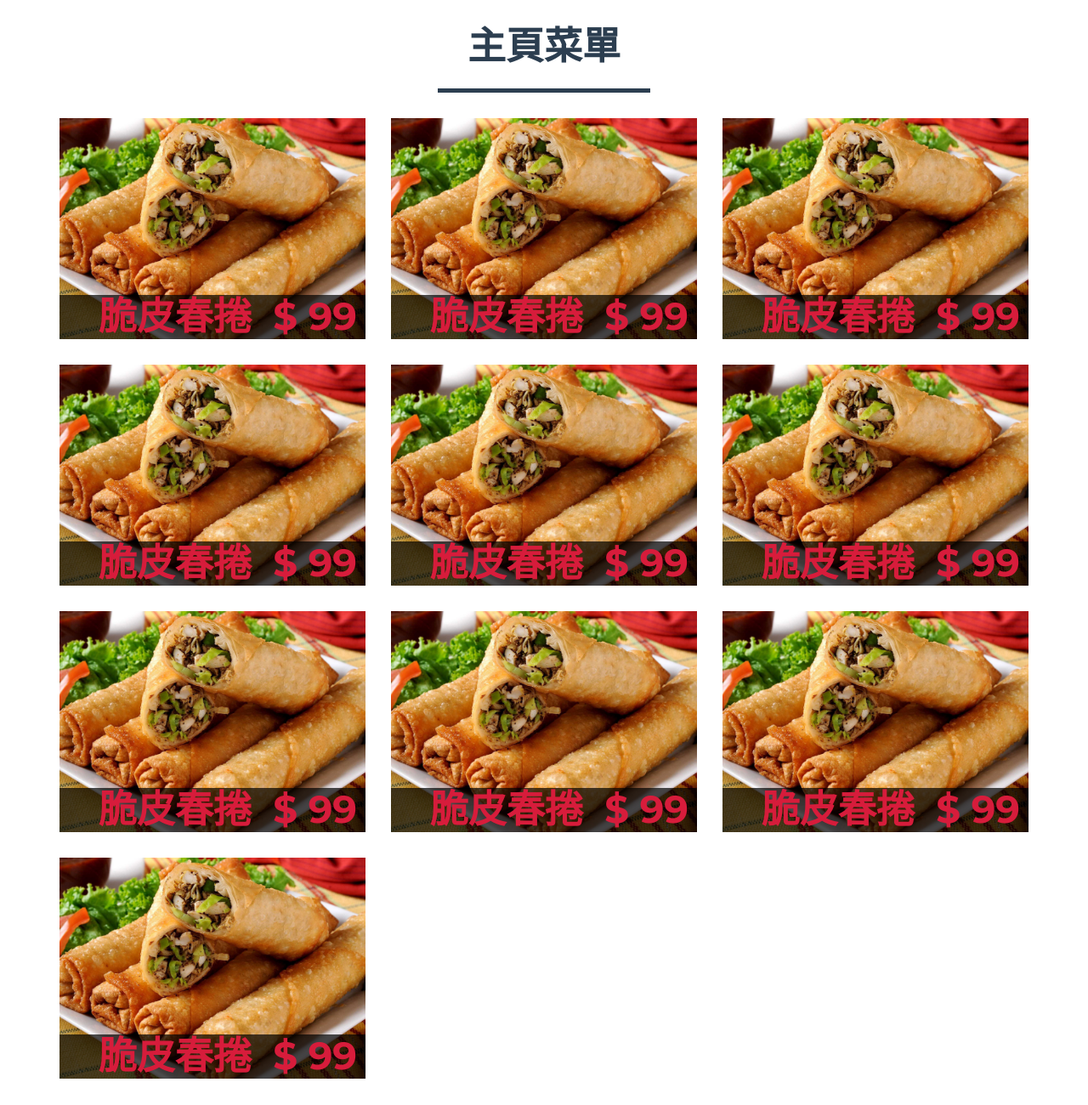
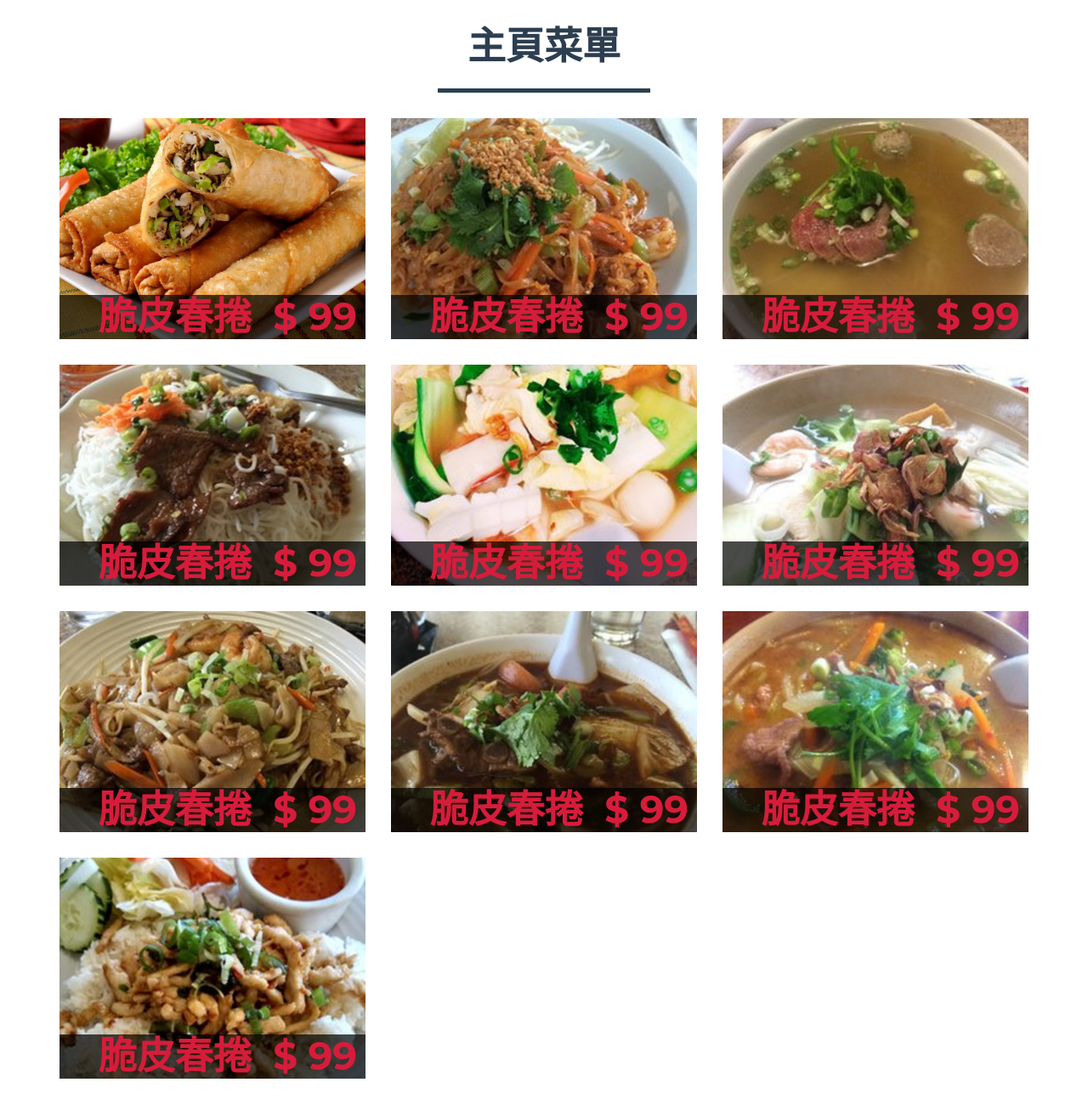
Before and after one commit to ncku-dms/template, a plain HTML site: page index.html in a window 1280 px wide. Shown: the part 820-2120 px from the top of the page at 85% size. Drawn offline with nearby package versions, Linux system fonts and the light colour scheme.

Commit message:
Modify the dishes' photos

```diff
--- a/index.html
+++ b/index.html
@@ -106,7 +106,7 @@
                                 <i class="fa fa-search-plus fa-3x"></i>
                             </div>
                         </div>
-                        <img src="img/portfolio/thai_food.jpg" class="img-responsive" alt="">
+                        <img src="img/food/thai_food.jpg" class="img-responsive" alt="">
                         <div class="dish-price text-right">
                             <h2>脆皮春捲&nbsp;&nbsp;&#36;&nbsp;99</h2>
                         </div>
@@ -119,7 +119,7 @@
                                 <i class="fa fa-search-plus fa-3x"></i>
                             </div>
                         </div>
-                        <img src="img/portfolio/thai_food.jpg" class="img-responsive" alt="">
+                        <img src="img/food/thai_food2.jpg" class="img-responsive" alt="">
                         <div class="dish-price text-right">
                             <h2>脆皮春捲&nbsp;&nbsp;&#36;&nbsp;99</h2>
                         </div>
@@ -132,7 +132,7 @@
                                 <i class="fa fa-search-plus fa-3x"></i>
                             </div>
                         </div>
-                        <img src="img/portfolio/thai_food.jpg" class="img-responsive" alt="">
+                        <img src="img/food/thai_food3.jpg" class="img-responsive" alt="">
                         <div class="dish-price text-right">
                             <h2>脆皮春捲&nbsp;&nbsp;&#36;&nbsp;99</h2>
                         </div>
@@ -145,7 +145,7 @@
                                 <i class="fa fa-search-plus fa-3x"></i>
                             </div>
                         </div>
-                        <img src="img/portfolio/thai_food.jpg" class="img-responsive" alt="">
+                        <img src="img/food/thai_food4.jpg" class="img-responsive" alt="">
                         <div class="dish-price text-right">
                             <h2>脆皮春捲&nbsp;&nbsp;&#36;&nbsp;99</h2>
                         </div>
@@ -158,7 +158,7 @@
                                 <i class="fa fa-search-plus fa-3x"></i>
                             </div>
                         </div>
-                        <img src="img/portfolio/thai_food.jpg" class="img-responsive" alt="">
+                        <img src="img/food/thai_food5.jpg" class="img-responsive" alt="">
                         <div class="dish-price text-right">
                             <h2>脆皮春捲&nbsp;&nbsp;&#36;&nbsp;99</h2>
                         </div>
@@ -171,7 +171,7 @@
                                 <i class="fa fa-search-plus fa-3x"></i>
                             </div>
                         </div>
-                        <img src="img/portfolio/thai_food.jpg" class="img-responsive" alt="">
+                        <img src="img/food/thai_food6.jpg" class="img-responsive" alt="">
                         <div class="dish-price text-right">
                             <h2>脆皮春捲&nbsp;&nbsp;&#36;&nbsp;99</h2>
                         </div>
@@ -184,7 +184,7 @@
                                 <i class="fa fa-search-plus fa-3x"></i>
                             </div>
                         </div>
-                        <img src="img/portfolio/thai_food.jpg" class="img-responsive" alt="">
+                        <img src="img/food/thai_food7.jpg" class="img-responsive" alt="">
                         <div class="dish-price text-right">
                             <h2>脆皮春捲&nbsp;&nbsp;&#36;&nbsp;99</h2>
                         </div>
@@ -197,7 +197,7 @@
                                 <i class="fa fa-search-plus fa-3x"></i>
                             </div>
                         </div>
-                        <img src="img/portfolio/thai_food.jpg" class="img-responsive" alt="">
+                        <img src="img/food/thai_food8.jpg" class="img-responsive" alt="">
                         <div class="dish-price text-right">
                             <h2>脆皮春捲&nbsp;&nbsp;&#36;&nbsp;99</h2>
                         </div>
@@ -210,7 +210,7 @@
                                 <i class="fa fa-search-plus fa-3x"></i>
                             </div>
                         </div>
-                        <img src="img/portfolio/thai_food.jpg" class="img-responsive" alt="">
+                        <img src="img/food/thai_food9.jpg" class="img-responsive" alt="">
                         <div class="dish-price text-right">
                             <h2>脆皮春捲&nbsp;&nbsp;&#36;&nbsp;99</h2>
                         </div>
@@ -223,7 +223,7 @@
                                 <i class="fa fa-search-plus fa-3x"></i>
                             </div>
                         </div>
-                        <img src="img/portfolio/thai_food.jpg" class="img-responsive" alt="">
+                        <img src="img/food/thai_food10.jpg" class="img-responsive" alt="">
                         <div class="dish-price text-right">
                             <h2>脆皮春捲&nbsp;&nbsp;&#36;&nbsp;99</h2>
                         </div>
```
Also changed, not shown: img/food/thai_food.jpg (renamed from img/portfolio/thai_food.jpg), img/food/thai_food10.jpg (added), img/food/thai_food2.jpg (added), img/food/thai_food3.jpg (added), img/food/thai_food4.jpg (added), img/food/thai_food5.jpg (added), img/food/thai_food6.jpg (added), img/food/thai_food7.jpg (added), img/food/thai_food8.jpg (added), img/food/thai_food9.jpg (added).
